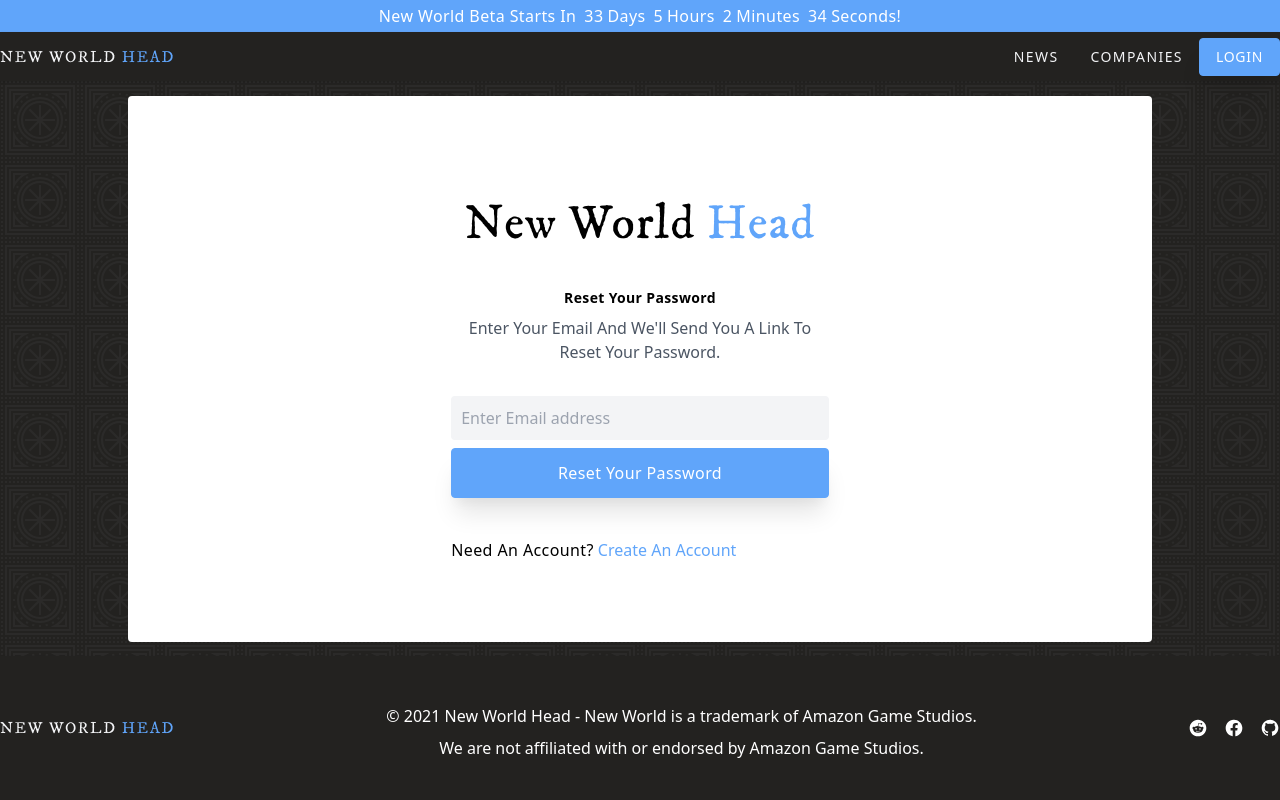
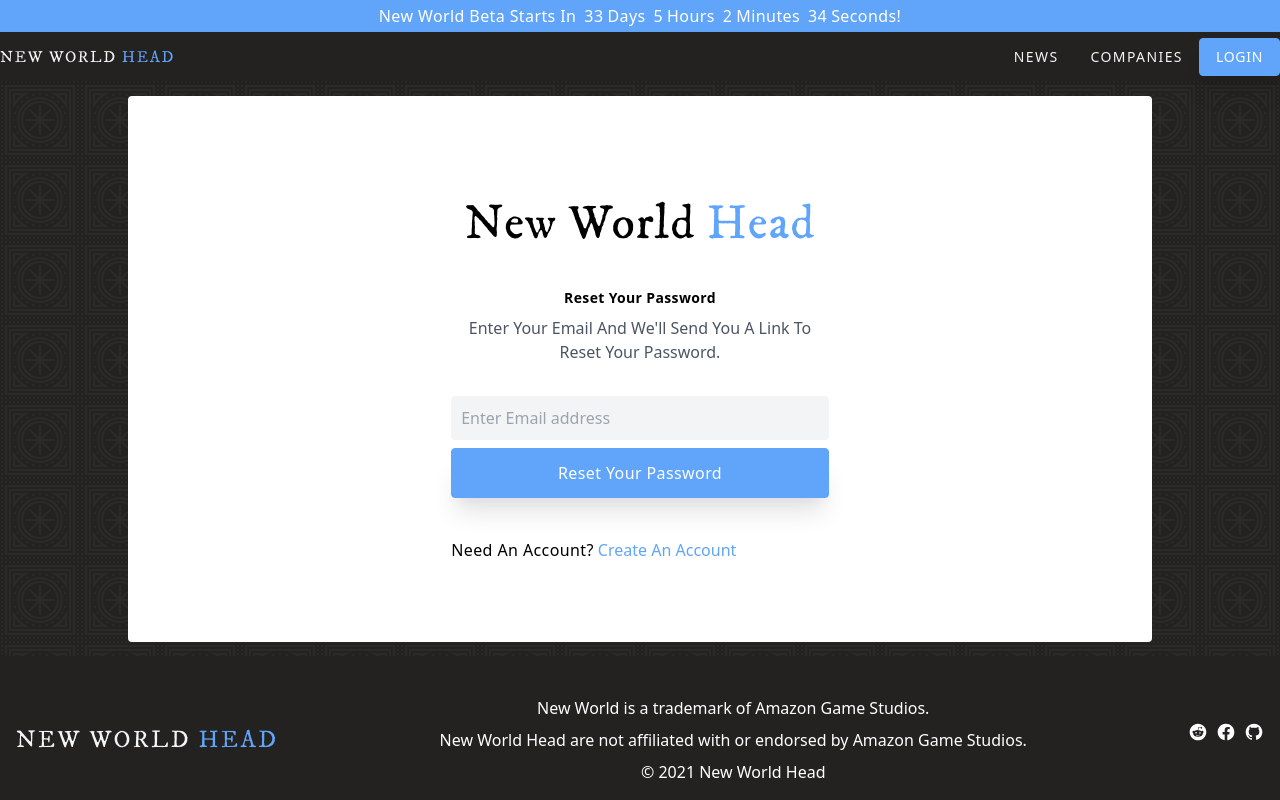
Before and after one commit to newworldhead/newworldhead, a Next.js app: page /auth/forgot-password in a window 1280 px wide. Built offline with nearby package versions, Linux system fonts and the light colour scheme; no server answers.

Commit message:
changed footer styling

```diff
--- a/components/Footer.js
+++ b/components/Footer.js
@@ -2,19 +2,22 @@
 
 export default function Footer() {
     return (
-        <footer className="bg-secondary text-gray-100 shadow w-full">
-            <div className="container mx-auto flex flex-col items-center justify-between py-4 sm:flex-row">
+        <footer className="bg-secondary text-gray-100 shadow w-full p-4">
+            <div className="container mx-auto flex flex-col items-left justify-between items-center sm:flex-row">
+
                 <Link href="/">
-                    <a className="py-3 uppercase tracking-widest font-primary">New World <span className="text-blue-400">Head</span></a>
+                    <a className="mt-6 uppercase tracking-widest font-primary text-2xl">New World <span className="text-blue-400">Head</span></a>
                 </Link>
 
-                <div className="my-6">
-                    <p className="text-white mt-2 text-center px-4"> &copy; 2021 New World Head - New World is a trademark of Amazon Game Studios.</p>
-                    <p className="text-white mt-2 text-center px-4"> We are not affiliated with or endorsed by Amazon Game Studios.</p>
+                <div className="flex flex-col text-white gap-2 mt-6 items-center">
+                    <p>New World is a trademark of Amazon Game Studios.</p>
+                    <p className="w-full text-center">New World Head are not affiliated with or endorsed by Amazon Game Studios.</p>
+                    <p className="mt-6 md:mt-0">&copy; 2021 New World Head</p>
                 </div>
 
-                <div className="flex -mx-2">
-                    <a href="#" className="mx-2 text-white hover:text-blue-400" aria-label="Reddit">
+                <div className="flex flex-row items-center gap-2 mt-2">
+
+                    <a href="#" className="text-white hover:text-blue-400" aria-label="Reddit">
                         <svg className="w-5 h-5 fill-current" viewBox="0 0 24 24" fill="none"
                             xmlns="http://www.w3.org/2000/svg">
                             <path
@@ -23,7 +26,7 @@
                         </svg>
                     </a>
 
-                    <a href="#" className="mx-2 text-white hover:text-blue-400"
+                    <a href="#" className="text-white hover:text-blue-400"
                         aria-label="Facebook">
                         <svg className="w-5 h-5 fill-current" viewBox="0 0 24 24" fill="none"
                             xmlns="http://www.w3.org/2000/svg">
@@ -33,7 +36,7 @@
                         </svg>
                     </a>
 
-                    <a href="#" className="mx-2 text-white hover:text-blue-400" aria-label="Github">
+                    <a href="#" className="text-white hover:text-blue-400" aria-label="Github">
                         <svg className="w-5 h-5 fill-current" viewBox="0 0 24 24" fill="none"
                             xmlns="http://www.w3.org/2000/svg">
                             <path
```
